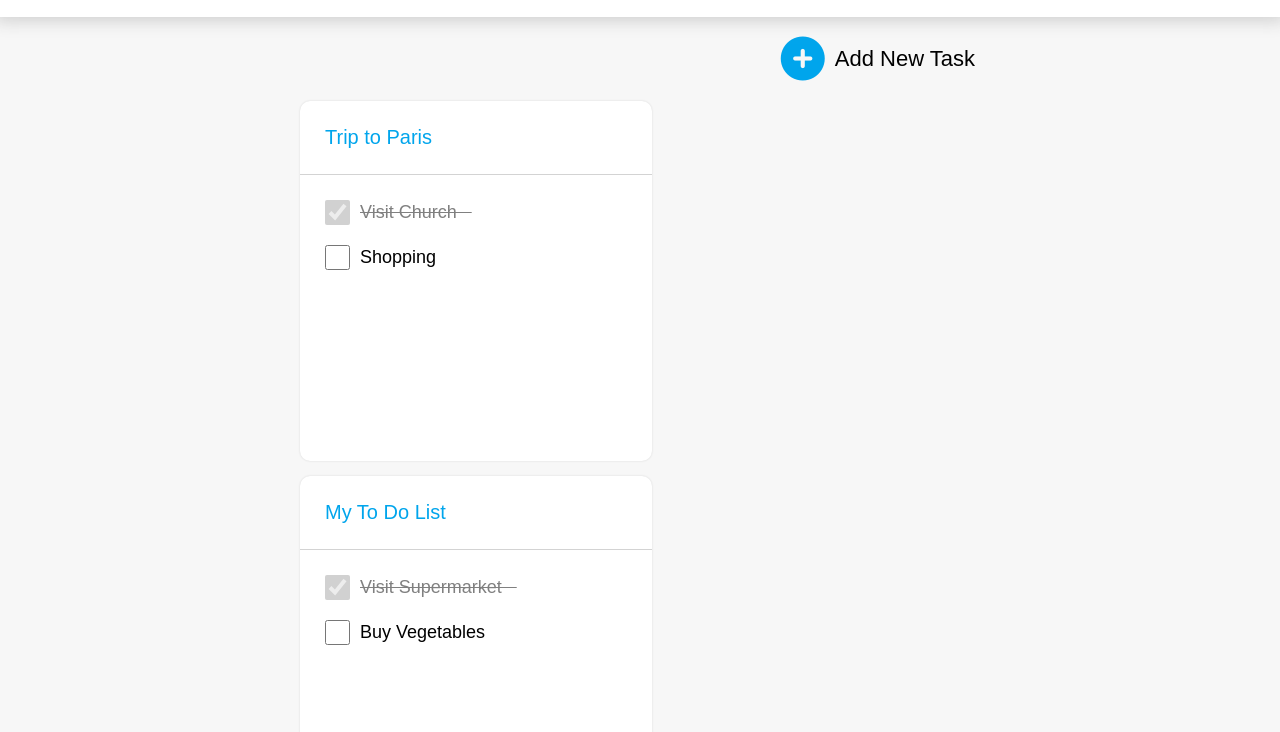
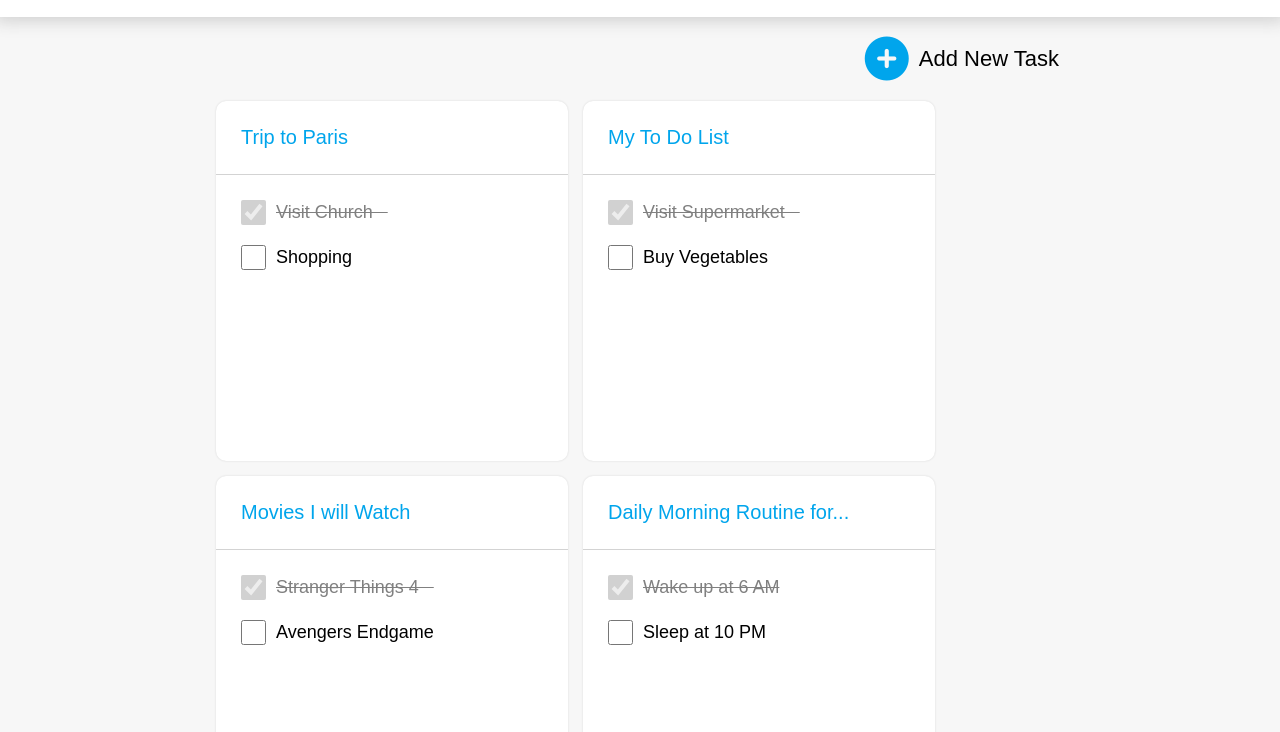
Before and after one commit to princerajchauhan/CSS-Project1, a plain HTML site: page index.html in a window 1280 px wide. Shown: the part 68-800 px from the top of the page. Drawn offline with Linux system fonts and the light colour scheme.

Commit message:
Changes Padding of section

```diff
--- a/style.css
+++ b/style.css
@@ -23,7 +23,7 @@ h1{
 }
 
 section{
-    padding: 0 300px;
+    padding: 0 216px;
     margin: auto;
     background-color: #F7F7F7;
 }
```
